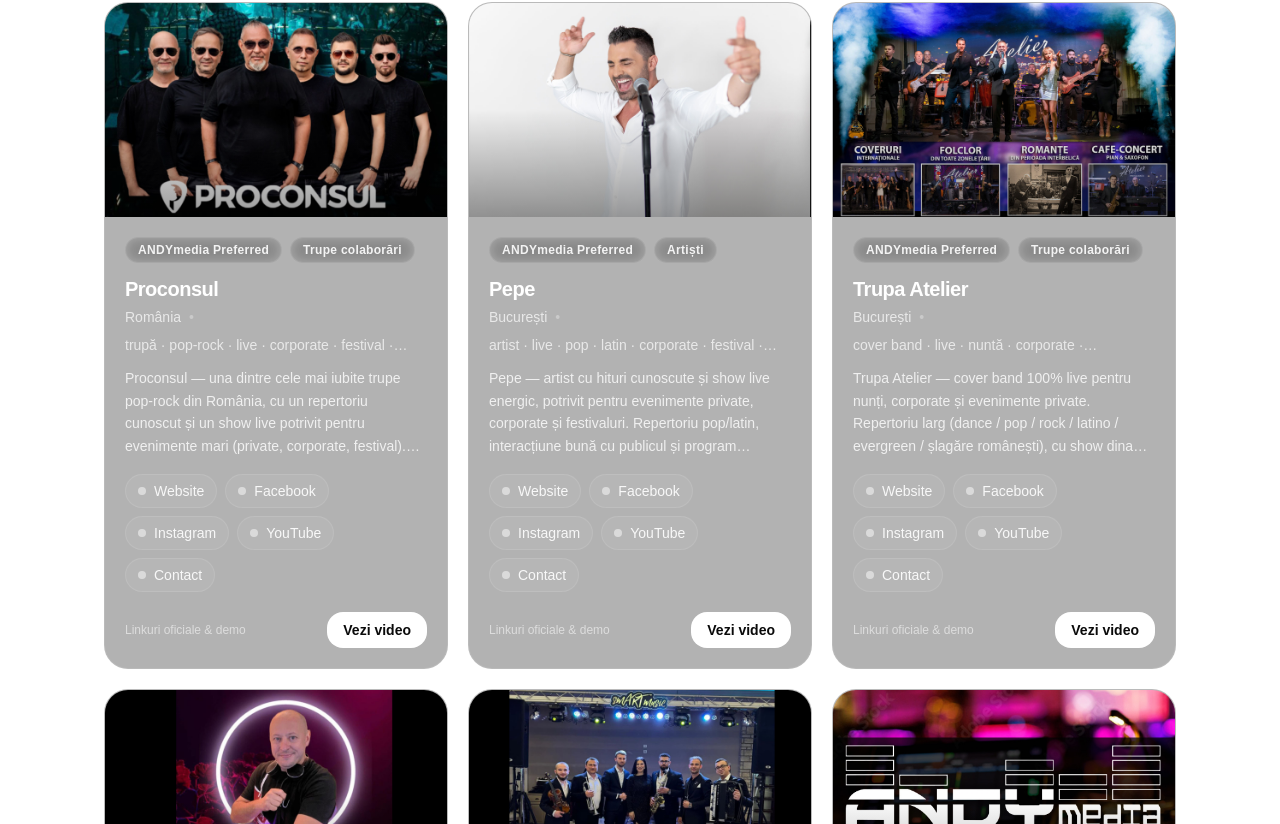
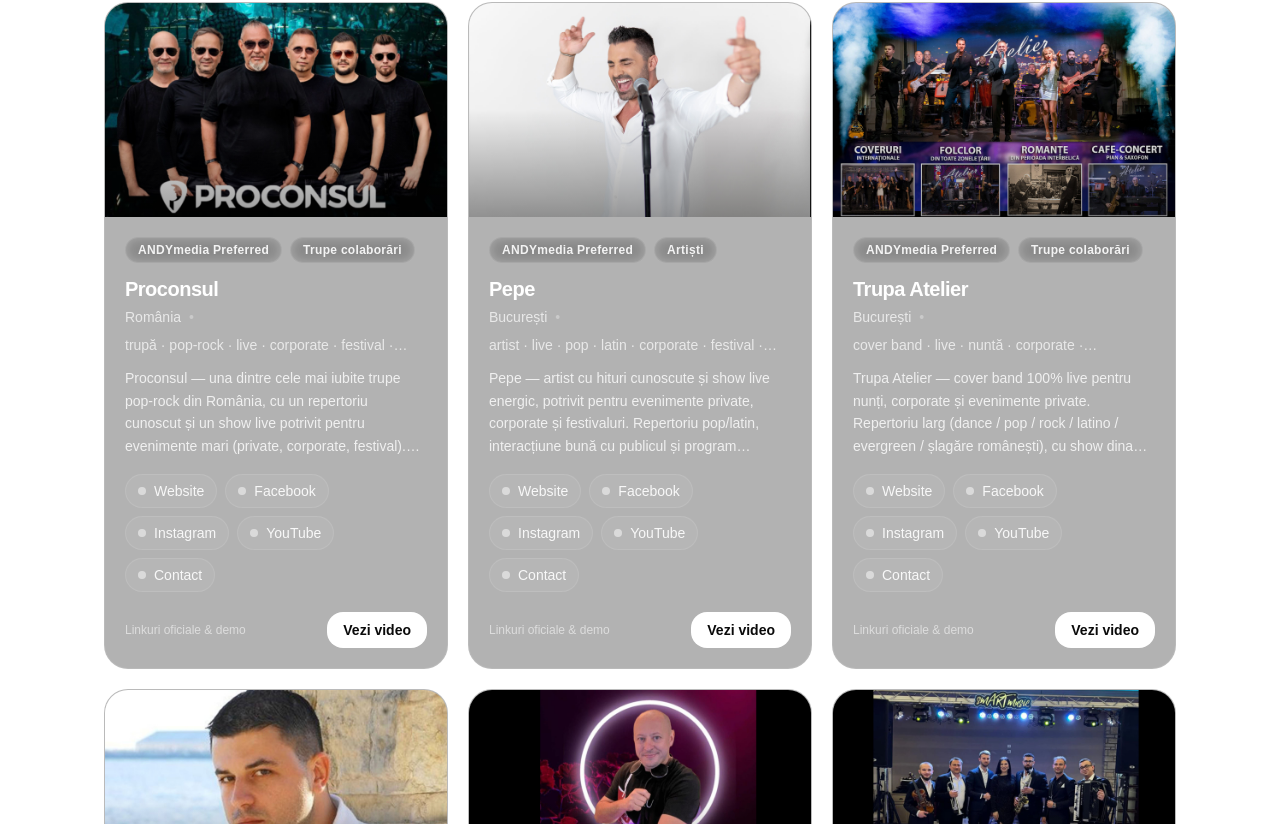
Before and after one commit to stoicaandy/andymedia-site, a Next.js app: page /parteneri in a window 1280 px wide. Shown: the part 1976-2800 px from the top of the page. Built offline with nearby package versions, Linux system fonts and the light colour scheme; no server answers.

Commit message:
Add partner: Ionut Galani

```diff
--- a/app/parteneri/PartnersClient.tsx
+++ b/app/parteneri/PartnersClient.tsx
@@ -111,6 +111,28 @@ const PARTNERS: Partner[] = [
     contact: "https://www.instagram.com/alexmaxim.ro/?hl=ro",
   },
   youtubeEmbed: "https://youtu.be/Err1svvzAYA",
+},
+{
+  id: "ionut-galani",
+  name: "Ionuț Galani",
+  city: "Constanța",
+  category: "Artiști",
+  priority: 8,
+  description:
+    "Ionuț Galani — artist recunoscut pentru show-ul live de muzică grecească, energie ridicată și momente de ring care „prind” imediat. Format potrivit pentru nunți, evenimente private, corporate și seri tematice (Greek night), cu program adaptat publicului. Booking: 0724 966 666.",
+  image: "/parteneri/ionut-galani.jpg",
+  tags: ["artist", "muzică grecească", "live", "nuntă", "corporate", "evenimente", "Greek night"],
+  links: {
+    website: "https://www.ionutgalani.ro/",
+    instagram: "https://www.instagram.com/ionutgalani/",
+    facebook: "https://www.facebook.com/p/Ionut-Galani-Official-100044224669967/",
+    youtube: "https://www.youtube.com/c/IonutGalani",
+    spotify: undefined,
+    tiktok: undefined,
+    contact:
+      "https://wa.me/40724966666?text=Salut%21%20ANDYmedia%20a%20recomandat%20contactul%20dumneavoastr%C4%83.%20V%C4%83%20rog%20s%C4%83-mi%20trimite%C8%9Bi%20disponibilitatea%20%C8%99i%20o%20ofert%C4%83%20orientativ%C4%83%20pentru%20eveniment%20(data%2Foras%2Fora%C8%99%2Finterval).%20Mul%C8%9Bumesc%21",
+  },
+  youtubeEmbed: "https://youtu.be/NisW5bQqfsI",
 },
 {
   id: "proconsul",
```
Also changed, not shown: public/parteneri/ionut-galani.jpg (added).
